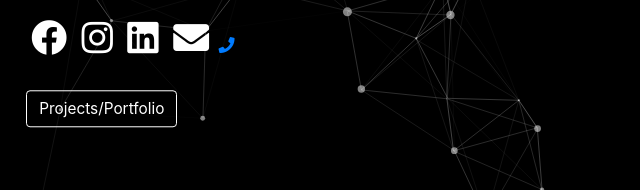
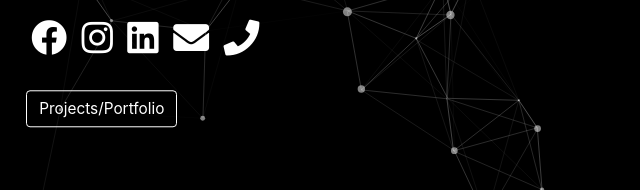
Before and after one commit to iamhasibul/hasibul-islam, a website: page index.html in a window 1280 px wide. Shown: the part 450-640 px from the top of the page, 573-1213 px from the left. Drawn offline with nearby package versions, Linux system fonts and the light colour scheme.

Commit message:
Update index.html

```diff
--- a/index.html
+++ b/index.html
@@ -31,7 +31,7 @@
             <a class="link1" href="https://instagram.com/hasibul_islam85" data-toggle="tooltip" data-placement="bottom" title="Instagram"><i class="fab fa-instagram"></i></a>
           <a class="link1" href="https://www.linkedin.com/in/hasibul-islam11" data-toggle="tooltip" data-placement="bottom" title="Linkedin"><i class="fab fa-linkedin"></i></a>
           <a class="link1" href="mailto:ltdhasibul@gmail.com" data-toggle="tooltip" data-placement="bottom" title="Gmail"><i class="fa fa-envelope"></i></a>
-          <a class="link2" href="tel:+8801871061976" data-toggle="tooltip" data-placement="bottom" title="Phone"><i class="fa fa-phone"></i></a>
+          <a class="link1" href="tel:+8801871061976" data-toggle="tooltip" data-placement="bottom" title="Phone"><i class="fa fa-phone"></i></a>
           <br>
         <br>
           <!--<button id="viewPdfButton" class="btn btn-transparent btn-2">Download Resume</button>-->
```
